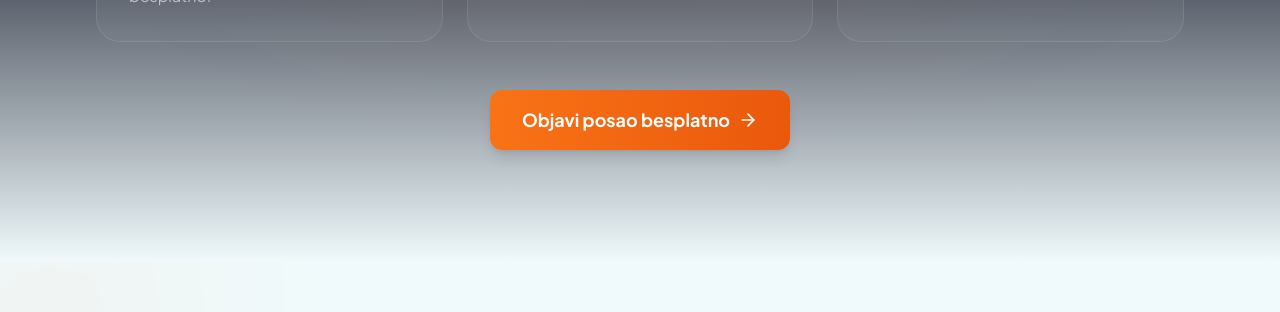
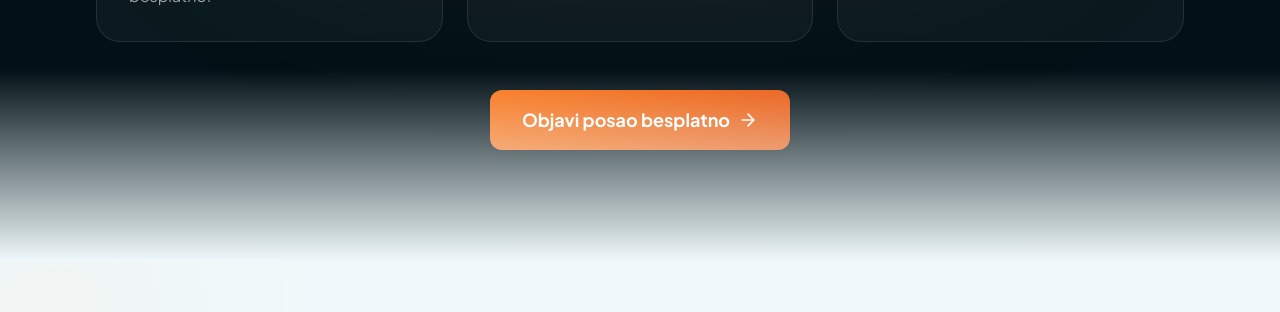
Before and after one commit to ocjenime/zaposli.ba, a Next.js app: page /kako-funkcionise in a window 1280 px wide. Shown: the part 1504-1816 px from the top of the page. Built offline with nearby package versions, Linux system fonts and the light colour scheme; no server answers.

Commit message:
fix: seamless Higgsfield transitions on /kako-funkcionise

```diff
--- a/app/kako-funkcionise/HowItWorksContent.tsx
+++ b/app/kako-funkcionise/HowItWorksContent.tsx
@@ -135,11 +135,14 @@ export default function HowItWorksContent() {
       <main className="flex-grow">
         {/* Animated Higgsfield hero with role selector */}
         <section className="relative min-h-[840px] lg:min-h-[900px] flex flex-col overflow-hidden">
-          {/* Abstract animated background */}
-          <div className="absolute inset-0 bg-gradient-to-br from-ink via-slate-900 to-slate-800" />
+          {/* Abstract animated background - single dark base for seamless transitions */}
+          <div className="absolute inset-0 bg-ink" />
+
+          {/* Subtle radial depth gradient */}
+          <div className="absolute inset-0 bg-[radial-gradient(ellipse_at_50%_0%,rgba(6,38,48,0.6),transparent_60%)]" />
 
           {/* Subtle mesh/noise pattern */}
-          <div className="absolute inset-0 opacity-[0.08] bg-[radial-gradient(circle_at_30%_30%,rgba(249,115,22,0.5),transparent_35%),radial-gradient(circle_at_70%_70%,rgba(251,191,36,0.4),transparent_35%),radial-gradient(circle_at_50%_50%,rgba(255,255,255,0.2),transparent_40%)]" />
+          <div className="absolute inset-0 opacity-[0.07] bg-[radial-gradient(circle_at_30%_30%,rgba(249,115,22,0.5),transparent_35%),radial-gradient(circle_at_70%_70%,rgba(251,191,36,0.4),transparent_35%),radial-gradient(circle_at_50%_50%,rgba(255,255,255,0.2),transparent_40%)]" />
 
           {/* Animated gradient orbs */}
           {mounted && (
@@ -291,17 +294,20 @@ export default function HowItWorksContent() {
             </div>
           </div>
 
-          {/* Bottom fade for smooth transition to next section */}
-          <div className="absolute bottom-0 left-0 right-0 h-32 bg-gradient-to-t from-ink to-transparent z-10" />
+          {/* Long soft fade for seamless transition to next section */}
+          <div className="absolute bottom-0 left-0 right-0 h-48 md:h-64 bg-gradient-to-t from-ink via-ink/80 to-transparent z-10" />
         </section>
 
         {/* Steps */}
         <section
           ref={stepsRef}
           id="koraci"
-          className="relative py-20 md:py-28 overflow-hidden bg-gradient-to-b from-ink via-slate-950 to-cloud"
+          className="relative py-20 md:py-28 overflow-hidden bg-ink"
         >
           <div className="absolute top-0 left-1/2 -translate-x-1/2 w-[900px] h-[500px] bg-brand-orange/10 rounded-full blur-[120px]" />
+
+          {/* Soft top glow that blends with hero fade */}
+          <div className="absolute top-0 left-0 right-0 h-40 bg-gradient-to-b from-ink-900/50 to-transparent" />
 
           <div className="relative mx-auto max-w-6xl px-4 sm:px-6 lg:px-8">
             <div className="text-center max-w-2xl mx-auto mb-16">
@@ -360,6 +366,9 @@ export default function HowItWorksContent() {
               </Link>
             </div>
           </div>
+
+          {/* Soft fade into Benefits section */}
+          <div className="absolute bottom-0 left-0 right-0 h-32 md:h-48 bg-gradient-to-t from-cloud to-transparent pointer-events-none" />
         </section>
 
         {/* Benefits */}
```
